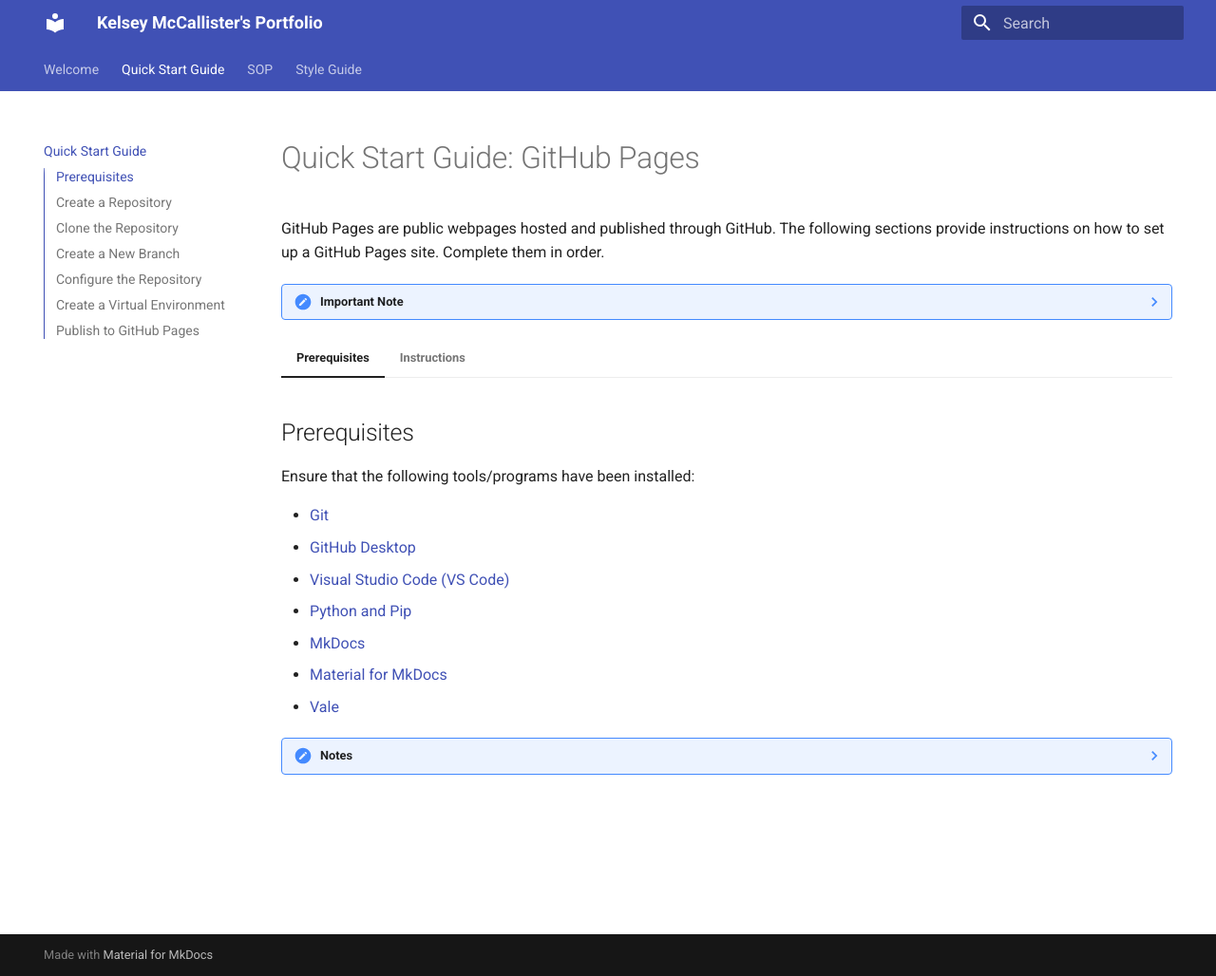
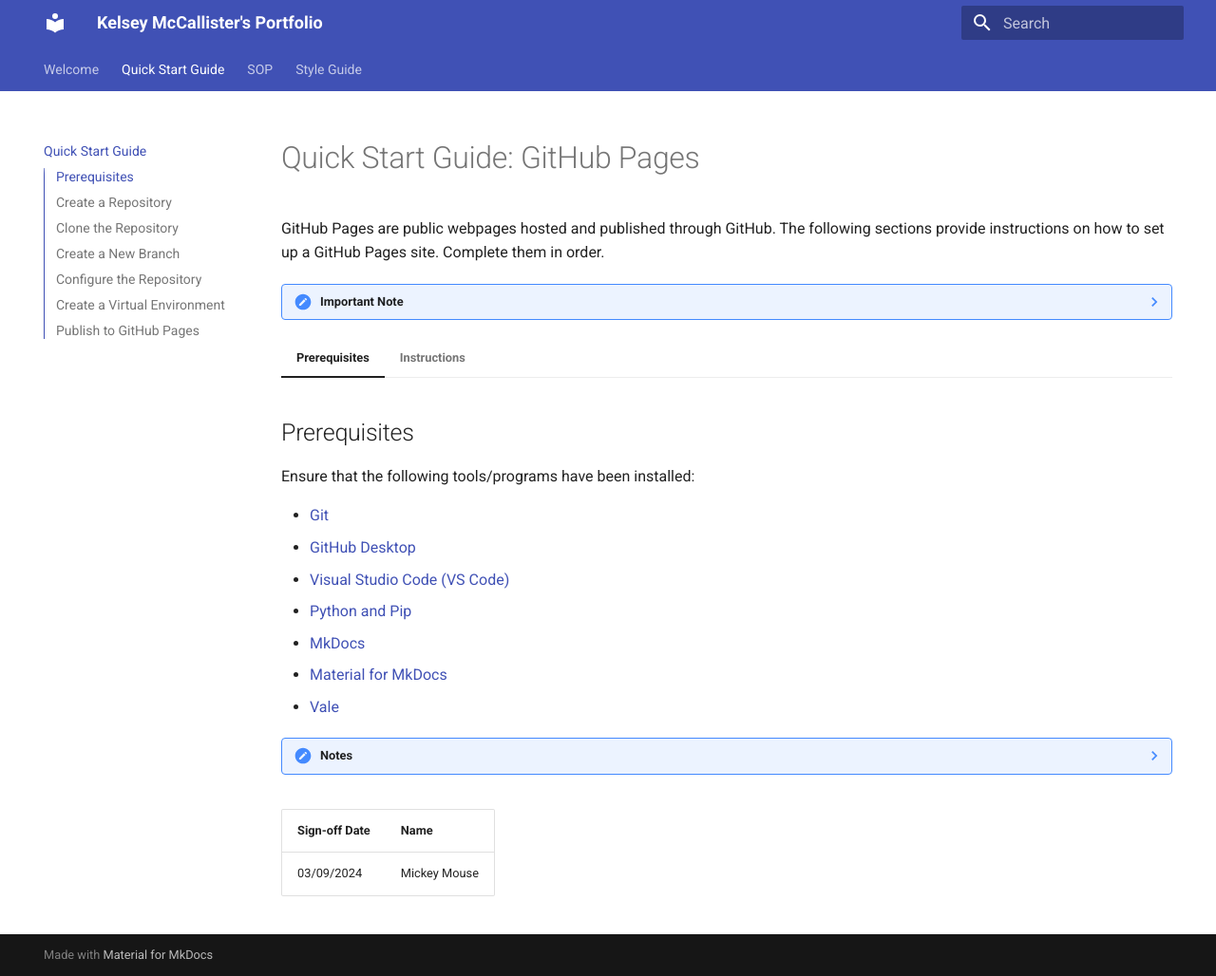
Before and after one commit to kelmccallister/My-Portfolio, an MkDocs documentation site: the page built from docs/Quick-Start-Guide.md, in a window 1280 px wide and 1028 px high. Shown: the whole window at 95% size. Built offline with MkDocs 1.6.1 and Material for MkDocs 9.7.7, drawn with Linux system fonts in a browser that asks for light colours.

Commit message:
feat: added sign-off dates

```diff
--- a/docs/Quick-Start-Guide.md
+++ b/docs/Quick-Start-Guide.md
@@ -254,3 +254,7 @@ GitHub Pages are public webpages hosted and published through GitHub. The follow
     7. Click **Visit Site** at the top of the page.
 
         ![](../assets/images/userguide_visitsite.png)
+
+| Sign-off Date | Name |
+|------|------|
+| 03/09/2024 | Mickey Mouse |
```
Also changed, not shown: docs/Style-Guide.md (+4 -0 lines).
